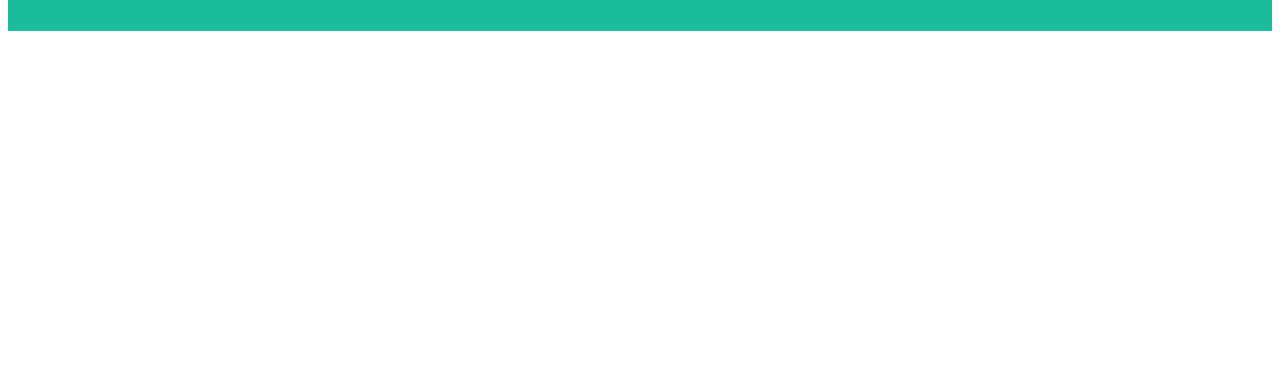
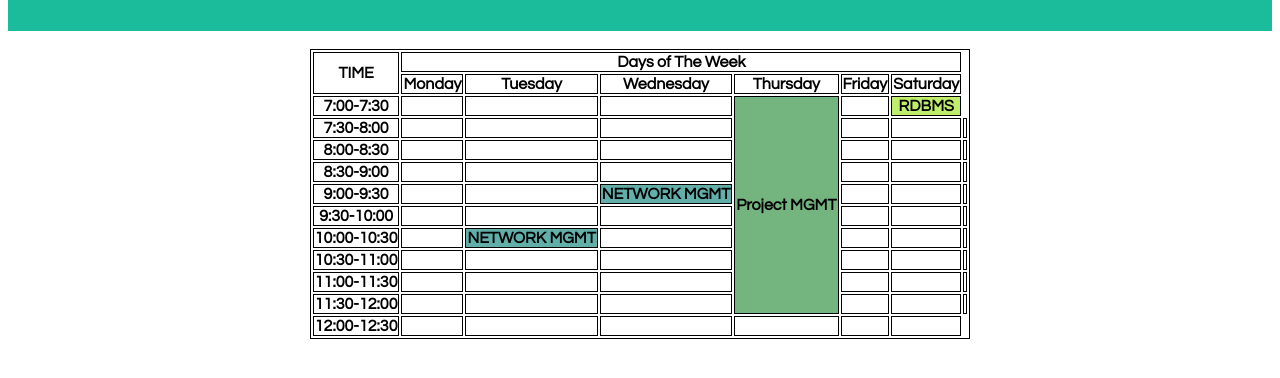
Before and after one commit to rin0o0/MySchedule, a plain HTML site: page index.html in a window 1280 px wide. Shown: the part 104-482 px from the top of the page. Drawn offline with Linux system fonts and the light colour scheme; a web font is replaced by a local one.

Commit message:
modified file

```diff
--- a/index.html
+++ b/index.html
@@ -8,6 +8,11 @@
 </head>
 
 <style>
+    table,th, td {
+        border: 1px solid;
+        font-family:"Century Gothic";
+    }
+
     .header {
         padding: 1px;
         text-align: center;
@@ -16,18 +21,141 @@
         font-size: 25px;
         font-family: 'BebasNeueRegular';
         }
+
+    .main-content {
+        margin-left: auto;
+        margin-right: auto;
+        }
+
 </style>
+<body>
+<font face= "Century Gothic" size="4" color = "#403233"></font>
 
-<header class="header">
-    <h1>My Schedule</h1>
-</header>
+    <header class="header">
+        <h1>My Schedule</h1>
+    </header><br>
 
 
-<body>
-<font face= "Century Gothic" size="4" color = "#403233">
-
+    <table class = "main-content">
+        <thead>
+            <tr>
+                <th rowspan="2">TIME</th>
+                <th colspan="6"> Days of The Week</th>
+            </tr>
+            <tr>
+                <th>Monday</th>
+                <th>Tuesday</th>
+                <th>Wednesday</th>
+                <th>Thursday</th>
+                <th>Friday</th>
+                <th>Saturday</th>
+            </tr>
+        </thead>
+        <tbody>
+            <tr>
+                <th>7:00-7:30</th>
+                <th></th>
+                <th></th>
+                <th></th>
+                <th rowspan="10" bgcolor="#74B47E">Project MGMT</th>
+                <th></th>
+                <th bgcolor="#BFEE6C">RDBMS</th>
+            </tr>
+            <tr>
+                <th>7:30-8:00</th>
+                <th></th>
+                <th></th>
+                <th></th>
+                <th></th>
+                <th></th>
+                <th></th>
+            </tr>
+            <tr>
+                <th>8:00-8:30</th>
+                <th></th>
+                <th></th>
+                <th></th>
+                <th></th>
+                <th></th>
+                <th></th>
+            </tr>
+            <tr>
+                <th>8:30-9:00</th>
+                <th></th>
+                <th></th>
+                <th></th>
+                <th></th>
+                <th></th>
+                <th></th>
+            </tr>
+            <tr>
+                <th>9:00-9:30</th>
+                <th></th>
+                <th></th>
+                <th bgcolor="#62AFAA">NETWORK MGMT</th>
+                <th></th>
+                <th></th>
+                <th></th>
+            </tr>
+            <tr>
+                <th>9:30-10:00</th>
+                <th></th>
+                <th></th>
+                <th></th>
+                <th></th>
+                <th></th>
+                <th></th>
+            </tr>
+            <tr>
+                <th>10:00-10:30</th>
+                <th></th>
+                <th bgcolor="#62AFAA">NETWORK MGMT</th>
+                <th></th>
+                <th></th>
+                <th></th>
+                <th></th>
+            </tr>
+            <tr>
+                <th>10:30-11:00</th>
+                <th></th>
+                <th></th>
+                <th></th>
+                <th></th>
+                <th></th>
+                <th></th>
+            </tr>
+            <tr>
+                <th>11:00-11:30</th>
+                <th></th>
+                <th></th>
+                <th></th>
+                <th></th>
+                <th></th>
+                <th></th>
+            </tr>
+            <tr>
+                <th>11:30-12:00</th>
+                <th></th>
+                <th></th>
+                <th></th>
+                <th></th>
+                <th></th>
+                <th></th>
+            </tr>
+            <tr>
+                <th>12:00-12:30</th>
+                <th></th>
+                <th></th>
+                <th></th>
+                <th></th>
+                <th></th>
+                <th></th>
+            </tr>
+        </tbody>
+    </table>
 
 
 
 </body>
+
 </html>
```
